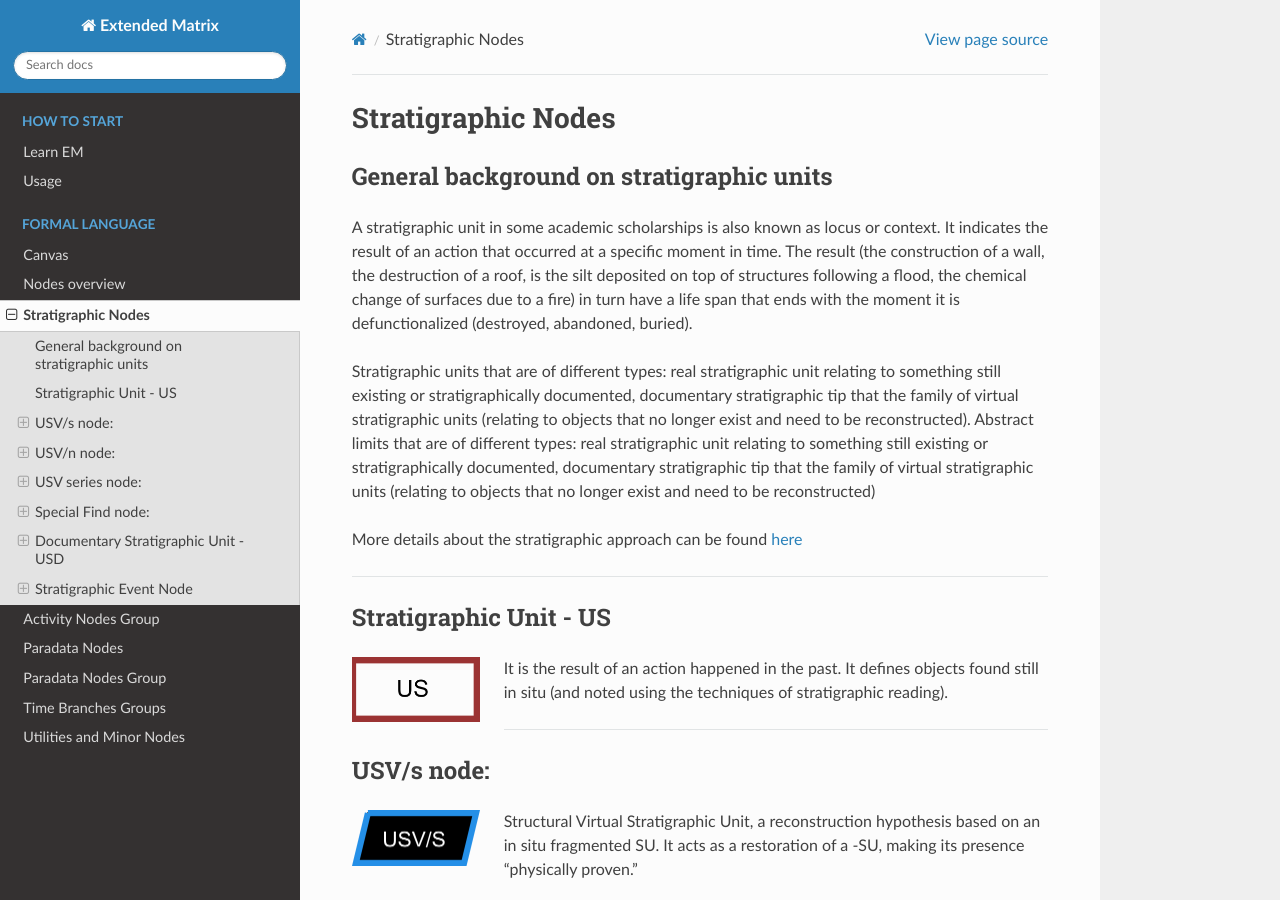
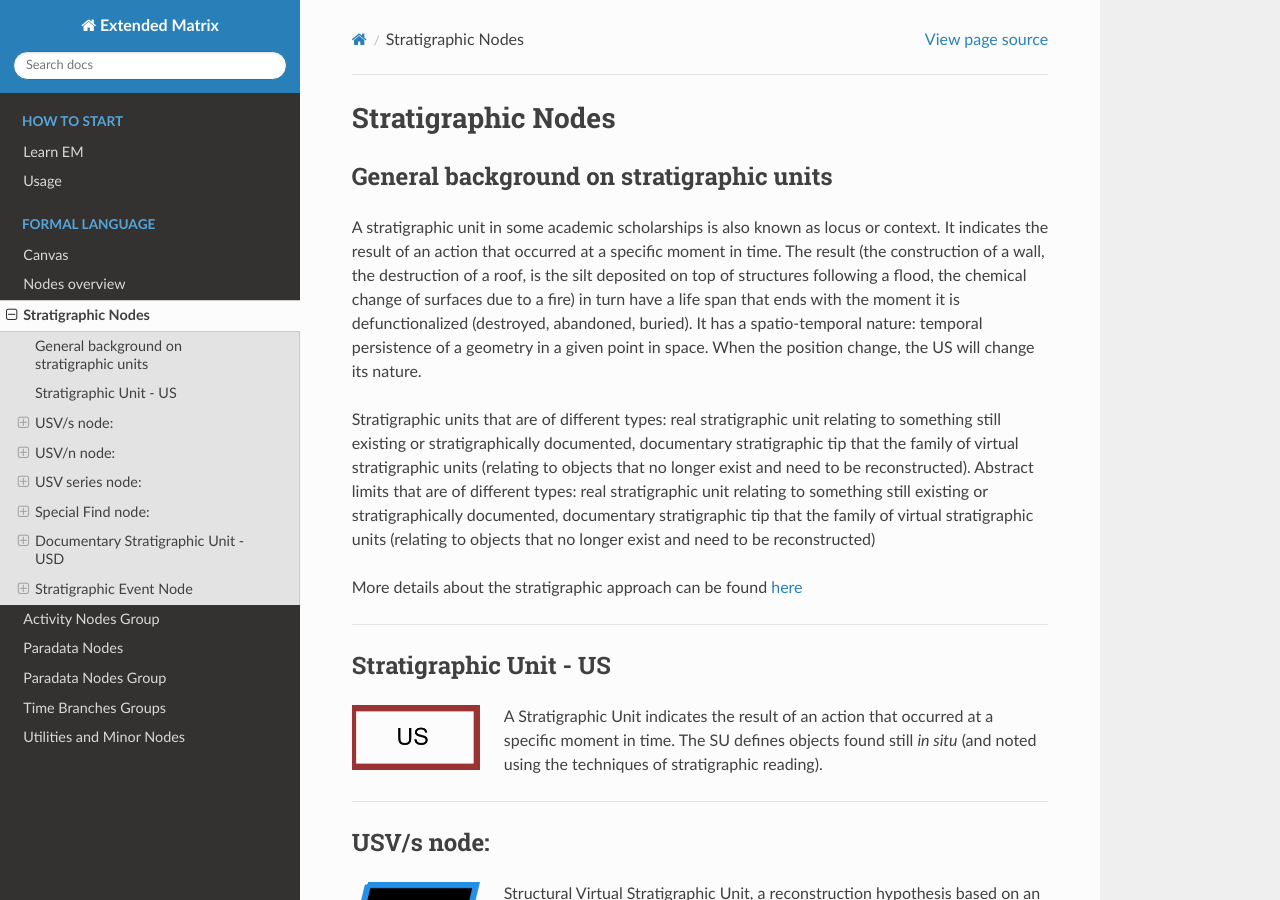
Before and after one commit to zalmoxes-laran/ExtendedMatrix-doc, a Sphinx documentation site: the page built from docs/stratigraphic_nodes.rst, in a window 1280 px wide and 900 px high. Built offline with Sphinx 7.4.7 and the Read the Docs theme 3.1.0, drawn with Linux system fonts in a browser that asks for light colours; pages that are not in the unit, such as notebooks, are missing from menus.

Commit message:
Update stratigraphic_nodes.rst

```diff
--- a/docs/stratigraphic_nodes.rst
+++ b/docs/stratigraphic_nodes.rst
@@ -6,7 +6,7 @@ Stratigraphic Nodes
 General background on stratigraphic units
 -----------------------------------------
 
-A stratigraphic unit in some academic scholarships is also known as locus or context. It indicates the result of an action that occurred at a specific moment in time. The result (the construction of a wall, the destruction of a roof, is the silt deposited on top of structures following a flood, the chemical change of surfaces due to a fire) in turn have a life span that ends with the moment it is defunctionalized (destroyed, abandoned, buried).
+A stratigraphic unit in some academic scholarships is also known as locus or context. It indicates the result of an action that occurred at a specific moment in time. The result (the construction of a wall, the destruction of a roof, is the silt deposited on top of structures following a flood, the chemical change of surfaces due to a fire) in turn have a life span that ends with the moment it is defunctionalized (destroyed, abandoned, buried). It has a spatio-temporal nature: temporal persistence of a geometry in a given point in space. When the position change, the US will change its nature.
 
 Stratigraphic units that are of different types: real stratigraphic unit relating to something still existing or stratigraphically documented, documentary stratigraphic tip that the family of virtual stratigraphic units (relating to objects that no longer exist and need to be reconstructed). Abstract limits that are of different types: real stratigraphic unit relating to something still existing or stratigraphically documented, documentary stratigraphic tip that the family of virtual stratigraphic units (relating to objects that no longer exist and need to be reconstructed)
 
@@ -23,7 +23,7 @@ Stratigraphic Unit - US
   :width: 128px
   :align: left
 
-It is the result of an action happened in the past. It defines objects found still in situ (and noted using the techniques of stratigraphic reading).
+A Stratigraphic Unit indicates the result of an action that occurred at a specific moment in time. The SU defines objects found still *in situ* (and noted using the techniques of stratigraphic reading).
 
 -----------------------
 
```
